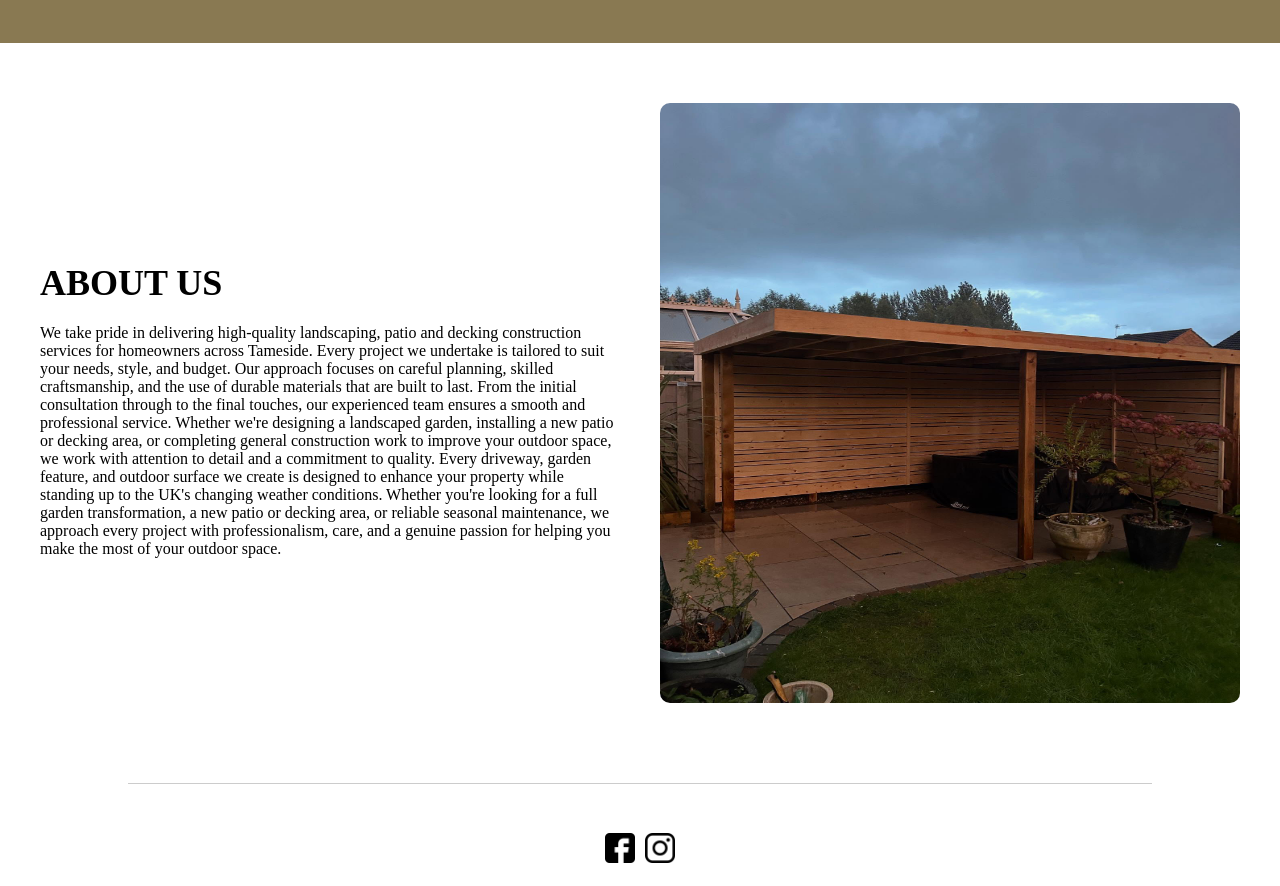
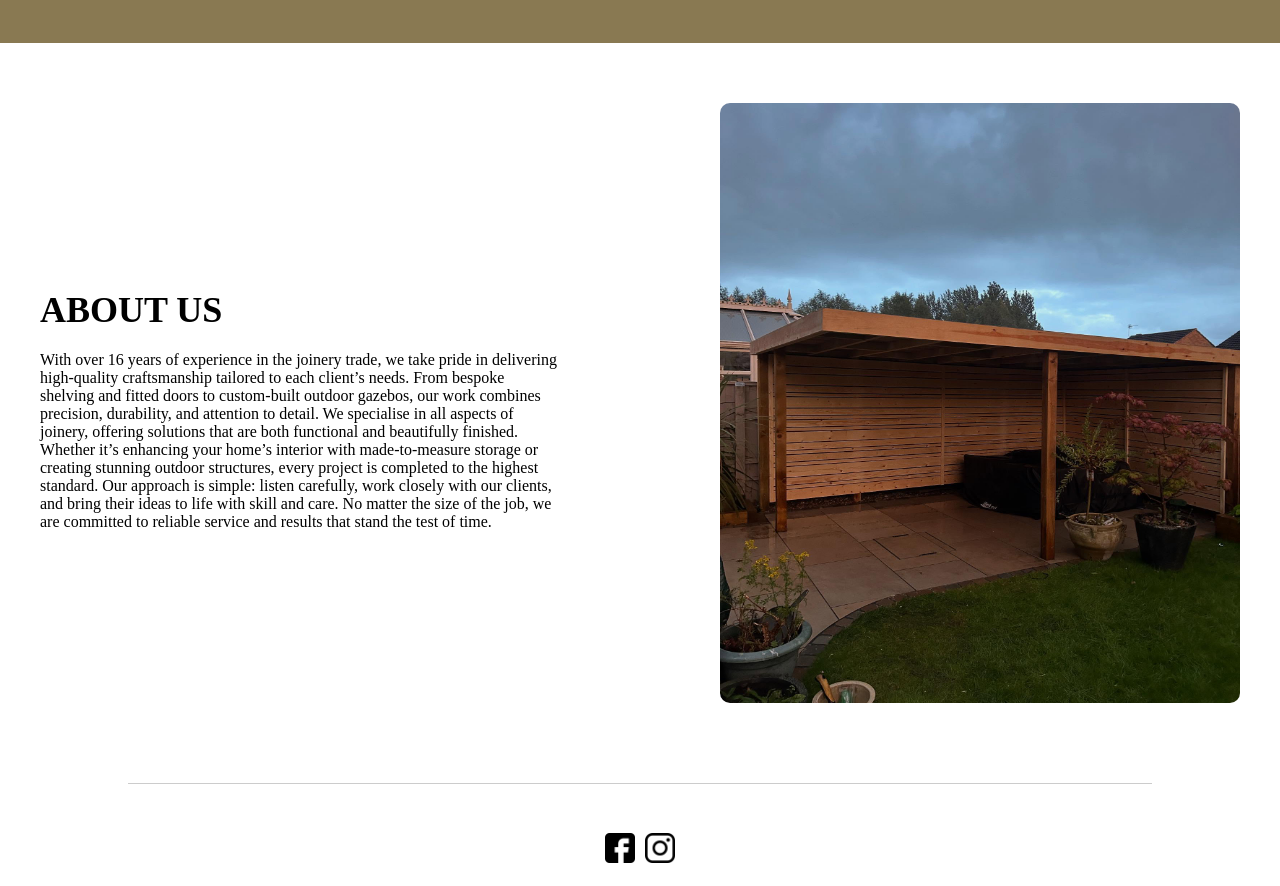
Before and after one commit to Gibson779/Multiscapes, a React (Vite) app: page / in a window 1280 px wide. Shown: the part 867-1753 px from the top of the page. Built offline with nearby package versions, Linux system fonts and the light colour scheme.

Commit message:
NewCommit

```diff
--- a/src/App.css
+++ b/src/App.css
@@ -227,6 +227,7 @@ html, body {
   gap: 20px;
   padding-left: 20px;
   padding-right: 20px;
+  margin-top: 150px;
 
 }
 
@@ -365,11 +366,12 @@ html, body {
   justify-content: space-between;
   max-width: 1200px;
   margin: auto;
-  gap: 40px;
+  gap: 80px;
 }
 
 .about__text {
   flex: 1;
+  margin-right: 80px;
 
 }
 
@@ -401,6 +403,9 @@ html, body {
 
   .about__header {
     font-size: 28px;
+  }
+  .about__text{
+    margin: 0;
   }
 
   .about__text p {
--- a/src/route/Home.jsx
+++ b/src/route/Home.jsx
@@ -9,9 +9,9 @@ export default function Home(){
         <h1 className="about__header">ABOUT US</h1>
 
         <p className="about__paragraph">
-           We take pride in delivering high-quality landscaping, patio and decking construction services for homeowners across Tameside. Every project we undertake is tailored to suit your needs, style, and budget. Our approach focuses on careful planning, skilled craftsmanship, and the use of durable materials that are built to last.
-           From the initial consultation through to the final touches, our experienced team ensures a smooth and professional service. Whether we're designing a landscaped garden, installing a new patio or decking area, or completing general construction work to improve your outdoor space, we work with attention to detail and a commitment to quality.
-           Every driveway, garden feature, and outdoor surface we create is designed to enhance your property while standing up to the UK's changing weather conditions. Whether you're looking for a full garden transformation, a new patio or decking area, or reliable seasonal maintenance, we approach every project with professionalism, care, and a genuine passion for helping you make the most of your outdoor space.
+           With over 16 years of experience in the joinery trade, we take pride in delivering high-quality craftsmanship tailored to each client’s needs. From bespoke shelving and fitted doors to custom-built outdoor gazebos, our work combines precision, durability, and attention to detail.
+           We specialise in all aspects of joinery, offering solutions that are both functional and beautifully finished. Whether it’s enhancing your home’s interior with made-to-measure storage or creating stunning outdoor structures, every project is completed to the highest standard.
+           Our approach is simple: listen carefully, work closely with our clients, and bring their ideas to life with skill and care. No matter the size of the job, we are committed to reliable service and results that stand the test of time.
         </p>
         </div>
 
```
